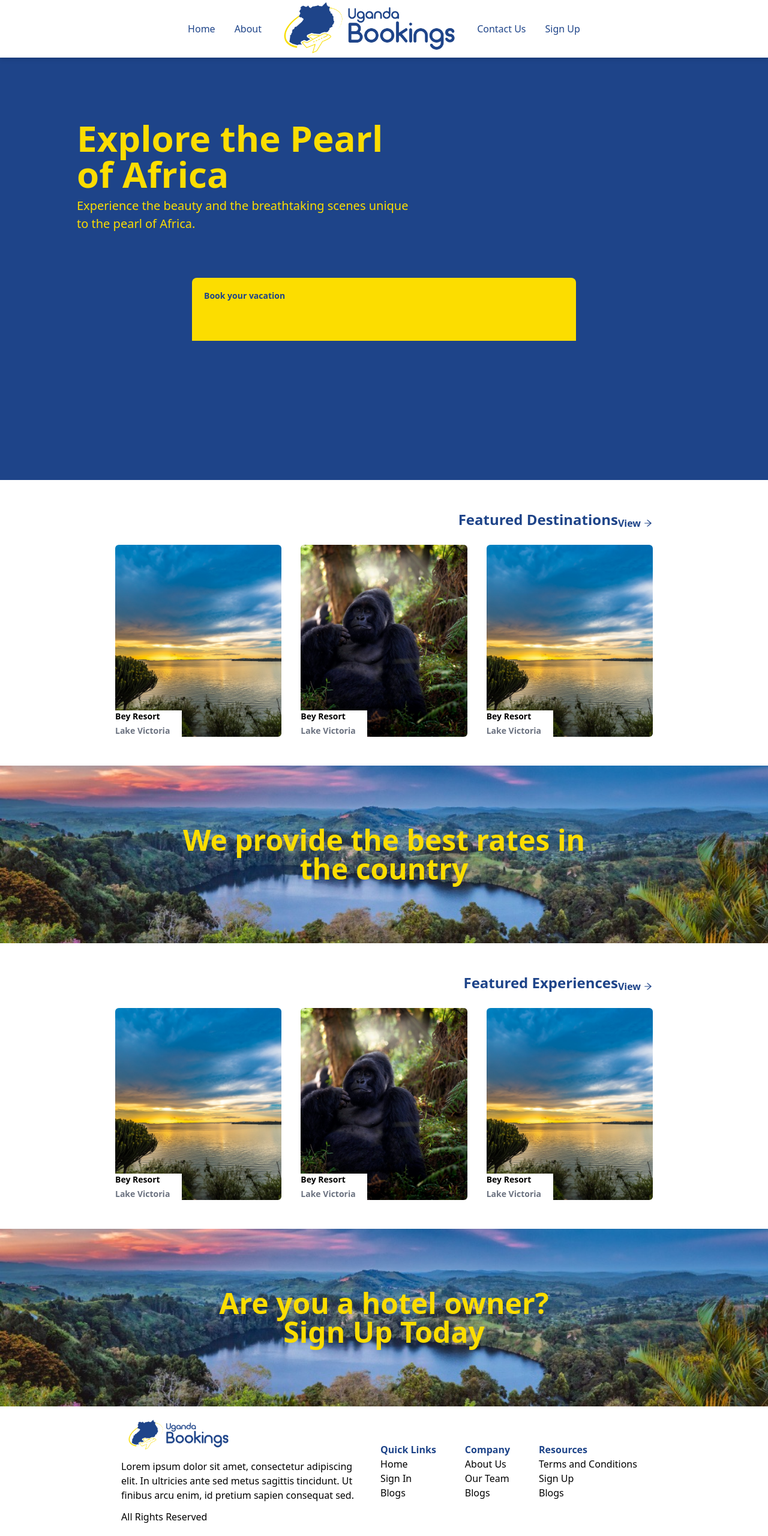
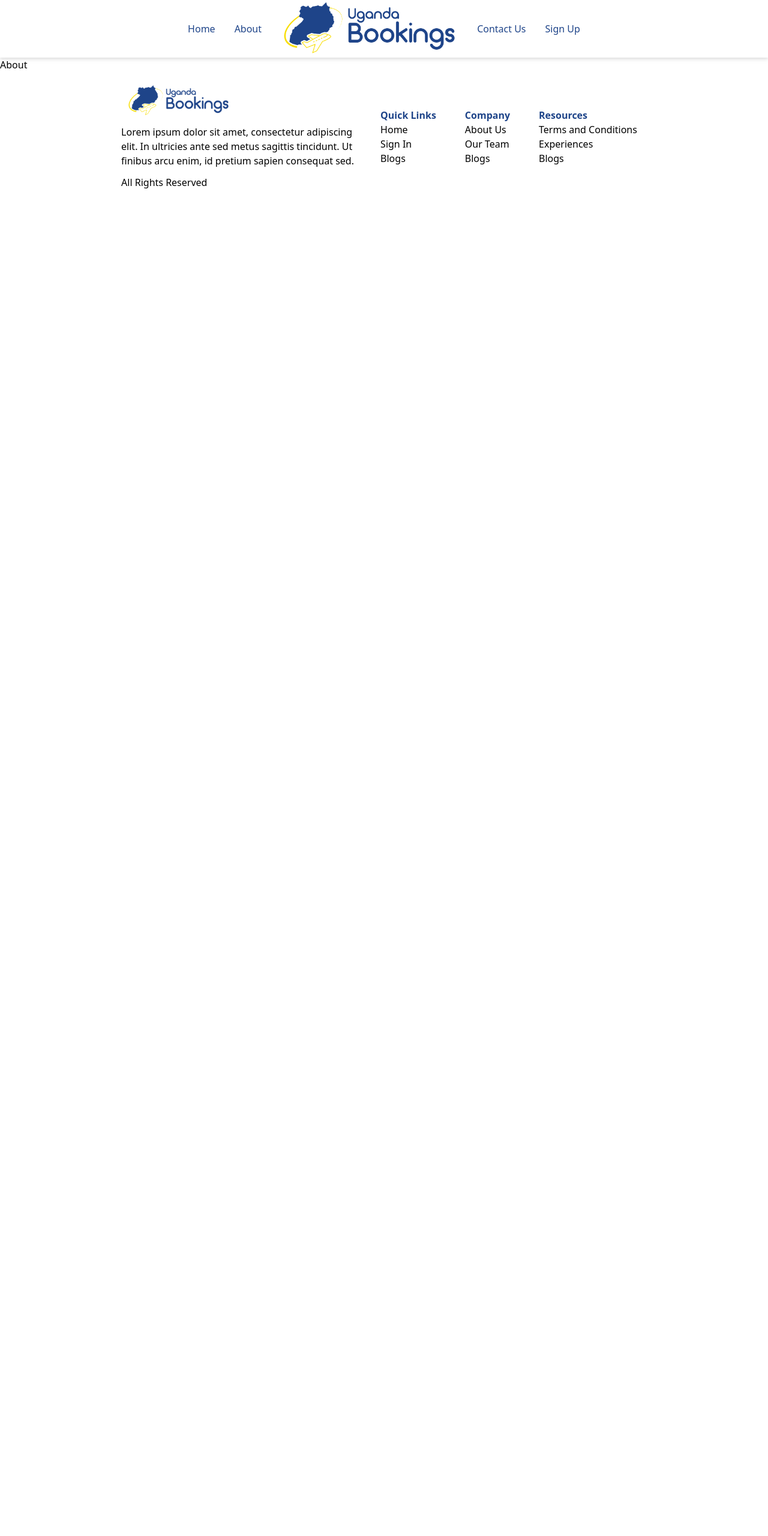
Before and after one commit to Abaasa1/ugandabookings, a React (Create React App) app: page /about in a window 1280 px wide. Shown: the whole page at 60% size. After the commit the page ends 800 px from the top, so only its background shows below. Built offline with nearby package versions, Linux system fonts and the light colour scheme.

Commit message:
sign up page

```diff
--- a/package.json
+++ b/package.json
@@ -9,6 +9,7 @@
     "react": "^18.2.0",
     "react-dom": "^18.2.0",
     "react-icons": "^4.4.0",
+    "react-router-dom": "^6.3.0",
     "react-scripts": "5.0.1",
     "web-vitals": "^2.1.4"
   },
--- a/src/App.js
+++ b/src/App.js
@@ -3,15 +3,29 @@ import Body from "./components/Body";
 import Footer from "./components/Footer";
 import Hero from "./components/Hero";
 import Navbar from "./components/Navbar";
+import { BrowserRouter as Router, Routes, Route } from "react-router-dom";
+import Home from "./pages/Home";
+import About from "./pages/About";
+import SignUp from "./pages/SignUp";
+import Error404 from "./pages/Error404";
 
 function App() {
   return (
-    <div className="App">
+    /**<div className="App">
       <Navbar />
       <Hero />
       <Body />
       <Footer />
-    </div>
+    </div>**/
+    <Router>
+      <Routes>
+        <Route path="/" element={<Home />} />
+        <Route path="/about" element={<About />} />
+        <Route path="/sign-up" element={<SignUp />} />
+        <Route path="/*" element={<Error404 />} />
+      </Routes>
+      <Footer />
+    </Router>
   );
 }
 
--- a/src/components/Footer.jsx
+++ b/src/components/Footer.jsx
@@ -1,5 +1,6 @@
 import React from "react";
 import logo from "../assets/images/logo.png";
+import { Link } from "react-router-dom";
 
 const Footer = () => {
   return (
@@ -26,25 +27,45 @@ const Footer = () => {
         <div>
           <ul className="p-4">
             <li className=" font-bold text-primary">Quick Links</li>
-            <li>Home</li>
-            <li>Sign In</li>
-            <li>Blogs</li>
+            <li>
+              {" "}
+              <Link to="/">Home</Link>
+            </li>
+            <li>
+              {" "}
+              <Link to="/sign-in">Sign In</Link>
+            </li>
+            <li>
+              <Link to="/blogs">Blogs</Link>
+            </li>
           </ul>
         </div>
         <div>
           <ul className="p-4">
             <li className=" font-bold text-primary">Company</li>
-            <li>About Us</li>
-            <li>Our Team</li>
-            <li>Blogs</li>
+            <li>
+              <Link to="/about">About Us</Link>
+            </li>
+            <li>
+              <Link to="/our-team">Our Team</Link>
+            </li>
+            <li>
+              <Link to="/blogs">Blogs</Link>
+            </li>
           </ul>
         </div>
         <div>
           <ul className="p-4">
             <li className=" font-bold text-primary">Resources</li>
-            <li>Terms and Conditions</li>
-            <li>Sign Up</li>
-            <li>Blogs</li>
+            <li>
+              <Link to="/terms-and-conditions">Terms and Conditions</Link>
+            </li>
+            <li>
+              <Link to="/experiences">Experiences</Link>
+            </li>
+            <li>
+              <Link to="/blogs">Blogs</Link>
+            </li>
           </ul>
         </div>
       </div>
--- a/src/components/Navbar.jsx
+++ b/src/components/Navbar.jsx
@@ -1,29 +1,44 @@
 import React, { useState } from "react";
 import logo from "../assets/images/logo.png";
 import { AiOutlineClose, AiOutlineMenu } from "react-icons/ai";
+import { Link } from "react-router-dom";
 
 const Navbar = () => {
   const [nav, setNav] = useState(false);
   const handleNav = () => {
     setNav(!nav);
   };
+
+  const handleNavBarClick = () => {
+    setNav(!nav);
+  };
   return (
     <div className="text-primary flex text-center justify-center drop-shadow-md w-full items-center content-center  mx-auto  bg-white ">
       <div className="big-screen w-full text-center justify-center hidden md:flex">
         <ul className="flex items-center">
-          <li className="p-4">Home</li>
-          <li className="p-4">About</li>
+          <li className="p-4">
+            <Link to="/">Home</Link>
+          </li>
+          <li className="p-4">
+            <Link to="/about">About</Link>
+          </li>
         </ul>
         <div className="flex h-24">
-          <img
-            className="object-scale-down"
-            src={logo}
-            alt="Uganda Bookings Logo"
-          />
+          <Link to="/" className="object-scale-down flex h-24">
+            <img
+              className="object-scale-down"
+              src={logo}
+              alt="Uganda Bookings Logo"
+            />
+          </Link>
         </div>
         <ul className="flex items-center">
-          <li className="p-4">Contact Us</li>
-          <li className="p-4">Sign Up</li>
+          <li className="p-4">
+            <Link to="/contact-us">Contact Us</Link>
+          </li>
+          <li className="p-4">
+            <Link to="/sign-up">Sign Up</Link>
+          </li>
         </ul>
       </div>
       <div className="w-full flex text-left   md:hidden">
@@ -39,12 +54,12 @@ const Navbar = () => {
           onClick={handleNav}
         >
           {!nav ? (
-            <AiOutlineClose
+            <AiOutlineMenu
               size={20}
               className="justify-end justify-items-end items-end text-right "
             />
           ) : (
-            <AiOutlineMenu
+            <AiOutlineClose
               size={20}
               className="justify-end justify-items-end items-end text-right "
             />
@@ -53,15 +68,31 @@ const Navbar = () => {
         <div
           className={
             !nav
-              ? "fixed left-0 top-0 w-[60%] min-h-screen bg-primary text-white border-r border-r-white ease-in-out duration-500"
-              : "fixed left-[-100%] ease-out duration-[800]"
+              ? "fixed left-[-100%] ease-out duration-[800]"
+              : "fixed left-0 top-0 w-[60%] min-h-screen bg-primary text-white border-r border-r-white ease-in-out duration-500"
           }
         >
           <ul className="pt-24 uppercase p-4">
-            <li className="p-4 border-b border-white-600">Home</li>
-            <li className="p-4 border-b border-white-600">About</li>
-            <li className="p-4 border-b border-white-600">Contact Us</li>
-            <li className="p-4 border-b border-white-600">Sign Up</li>
+            <li className="p-4 border-b border-white-600">
+              <Link to="/" onClick={handleNavBarClick}>
+                Home
+              </Link>
+            </li>
+            <li className="p-4 border-b border-white-600">
+              <Link to="/about" onClick={handleNavBarClick}>
+                About
+              </Link>
+            </li>
+            <li className="p-4 border-b border-white-600">
+              <Link to="/contact-us" onClick={handleNavBarClick}>
+                Contact Us
+              </Link>
+            </li>
+            <li className="p-4 border-b border-white-600">
+              <Link to="/sign-up" onClick={handleNavBarClick}>
+                Sign Up
+              </Link>
+            </li>
           </ul>
         </div>
       </div>
--- /dev/null
+++ b/src/pages/About.js
@@ -0,0 +1,11 @@
+import React from "react";
+import Navbar from "../components/Navbar";
+
+export default function About() {
+  return (
+    <div>
+      <Navbar />
+      About
+    </div>
+  );
+}
--- /dev/null
+++ b/src/pages/Error404.js
@@ -0,0 +1,11 @@
+import React from "react";
+import Navbar from "../components/Navbar";
+
+export default function Error404() {
+  return (
+    <div>
+      <Navbar />
+      Error404
+    </div>
+  );
+}
--- /dev/null
+++ b/src/pages/Home.js
@@ -0,0 +1,14 @@
+import React from "react";
+import Body from "../components/Body";
+import Hero from "../components/Hero";
+import Navbar from "../components/Navbar";
+
+export default function Home() {
+  return (
+    <div>
+      <Navbar />
+      <Hero />
+      <Body />
+    </div>
+  );
+}
--- /dev/null
+++ b/src/pages/SignUp.js
@@ -0,0 +1,60 @@
+import React from "react";
+import ugandaPicTwo from "../assets/images/uganda2.jpeg";
+import logo from "../assets/images/logo.png";
+import { Link } from "react-router-dom";
+import { AiOutlineArrowRight } from "react-icons/ai";
+
+export default function SignUp() {
+  return (
+    <div className="grid grid-cols-2 gap-4 h-[100vh]  p-4 ">
+      <div className=" w-[80%] justify-self-center">
+        <div className=" w-[100%] text-center">
+          <Link to="/" className=" h-14 mx-auto inline-block text-center">
+            <img
+              className="object-scale-down h-14 mx-auto"
+              src={logo}
+              alt="Uganda Bookings Logo"
+            />
+          </Link>
+          <div></div>
+          <p className=" float-left text-[1.5rem]">Sign Up</p>
+          <div className="float-right">
+            <p className=" float-left text-[1rem] mt-3 pr-1">Back Home</p>
+
+            <AiOutlineArrowRight className="float-right mt-4" />
+          </div>
+        </div>
+        <div className=" clear-both"></div>
+        <br></br>
+
+        <div>
+          <p>
+            If you already have an account you can{" "}
+            <a href="/sign-in" className="text-primary font-bold">
+              Login Here
+            </a>
+          </p>
+        </div>
+        <form class="mt-8 space-y-6" action="#" method="POST">
+          <div className="">
+            <label className=" block text-left ">Email</label>
+            <i class="fa fa-facebook"></i>
+            <input
+              name="email"
+              type="Email"
+              placeholder="Enter your email"
+              className="w-[80%] border-b border-primary text-left focus:text-gray-700 focus:bg-white focus:border-blue-600 focus:outline-none"
+            />
+          </div>
+        </form>
+      </div>
+      <div className=" bg-[rgba(30,68,137,1)]  rounded-lg">
+        <img
+          src={ugandaPicTwo}
+          className="h-[100%] rounded-lg mix-blend-overlay"
+          alt="The beauty of Kampala City by night"
+        />
+      </div>
+    </div>
+  );
+}
```
Also changed, not shown: src/assets/images/uganda2.jpeg (renamed from src/assets/images/uganda (2).jpeg), 1 other file (tests, documents, lock files or other folders).
